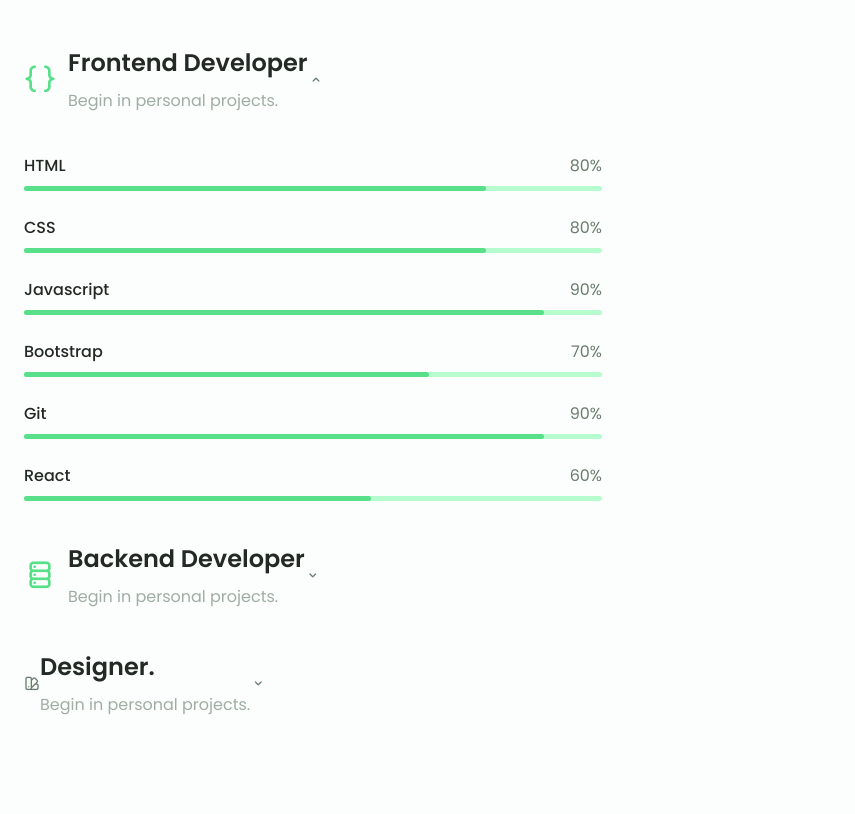
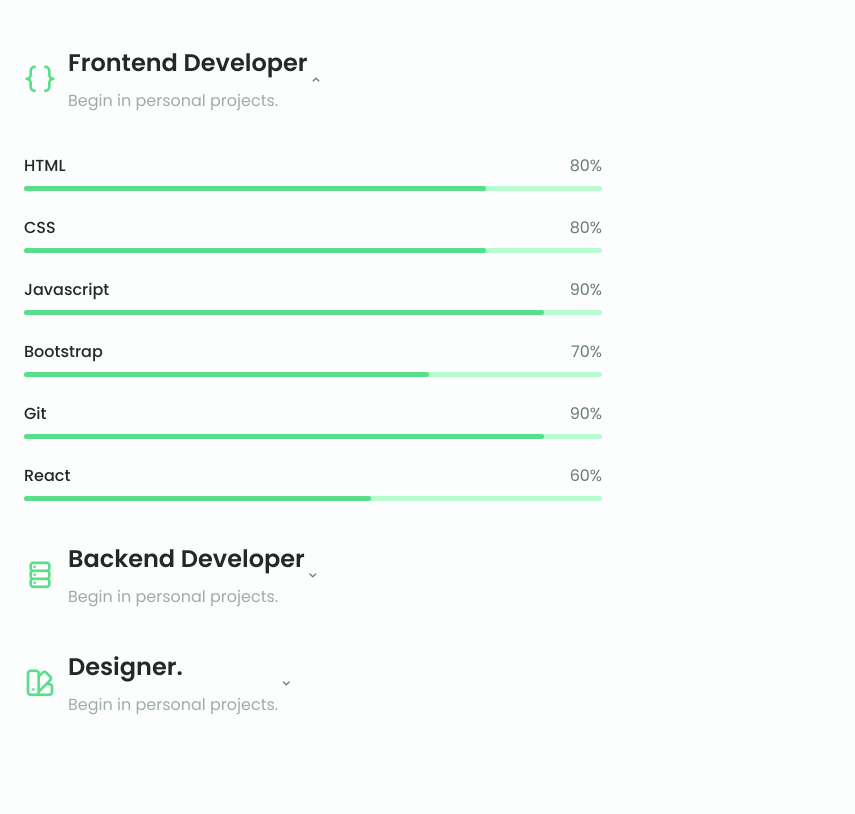
Before and after one commit to Mike-std-cpu/My-blogmk, a website: page index.html in a window 1280 px wide. Shown: the part 1535-2349 px from the top of the page, without its empty margins (0-855 px from the left). Drawn offline with nearby package versions, Linux system fonts and the light colour scheme.

Commit message:
Changes in error wiht classes in icon classes

```diff
--- a/index.html
+++ b/index.html
@@ -325,7 +325,7 @@
                 <!-- Third skill -->
                 <div class="skills__content skills__close">
                     <div class="skills__header">
-                        <i class="uil uil-swatchbook skills_icon"></i>
+                        <i class="uil uil-swatchbook skills__icon"></i>
 
                         <div>
                             <h1 class="skills__titles">Designer.</h1>
```
